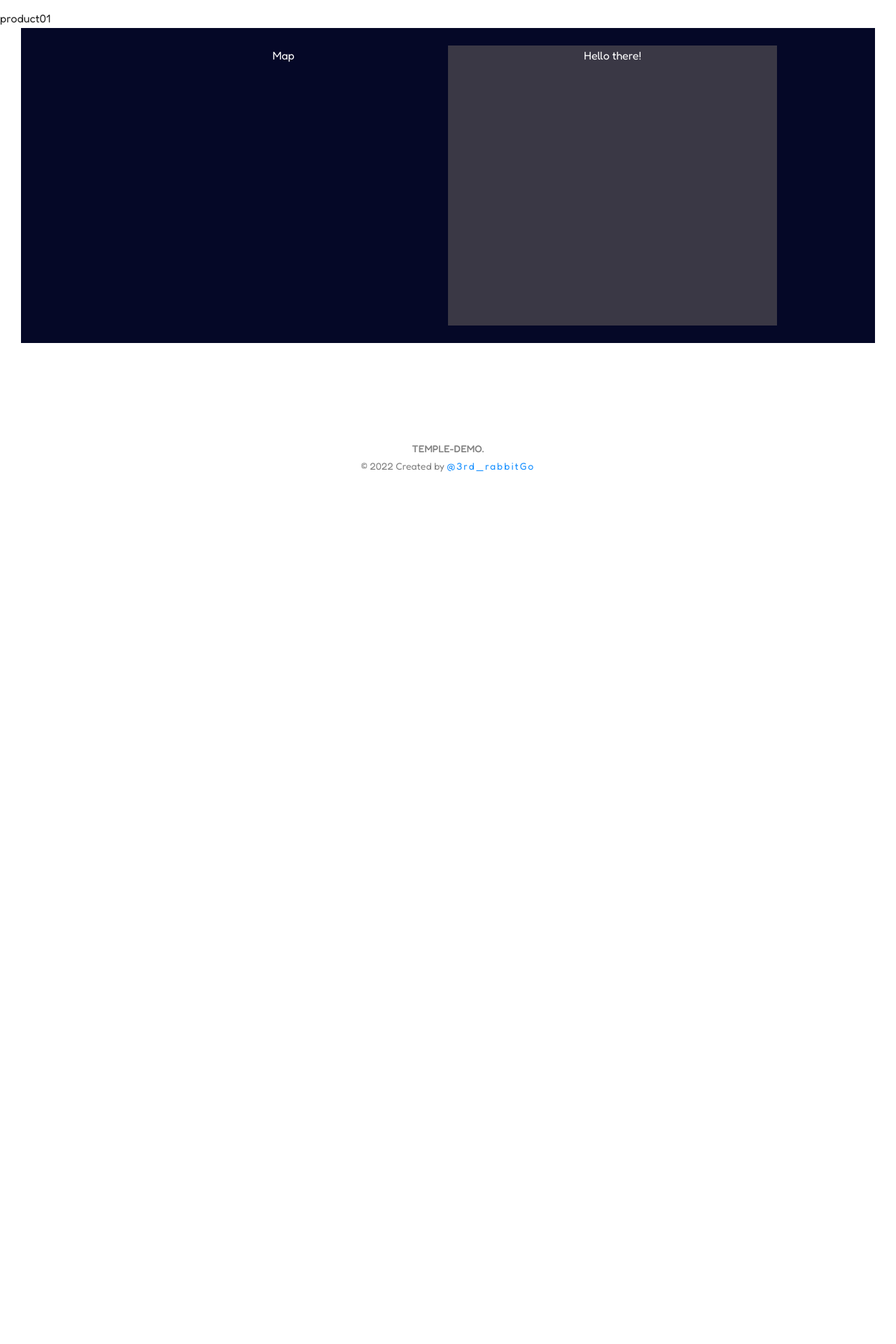
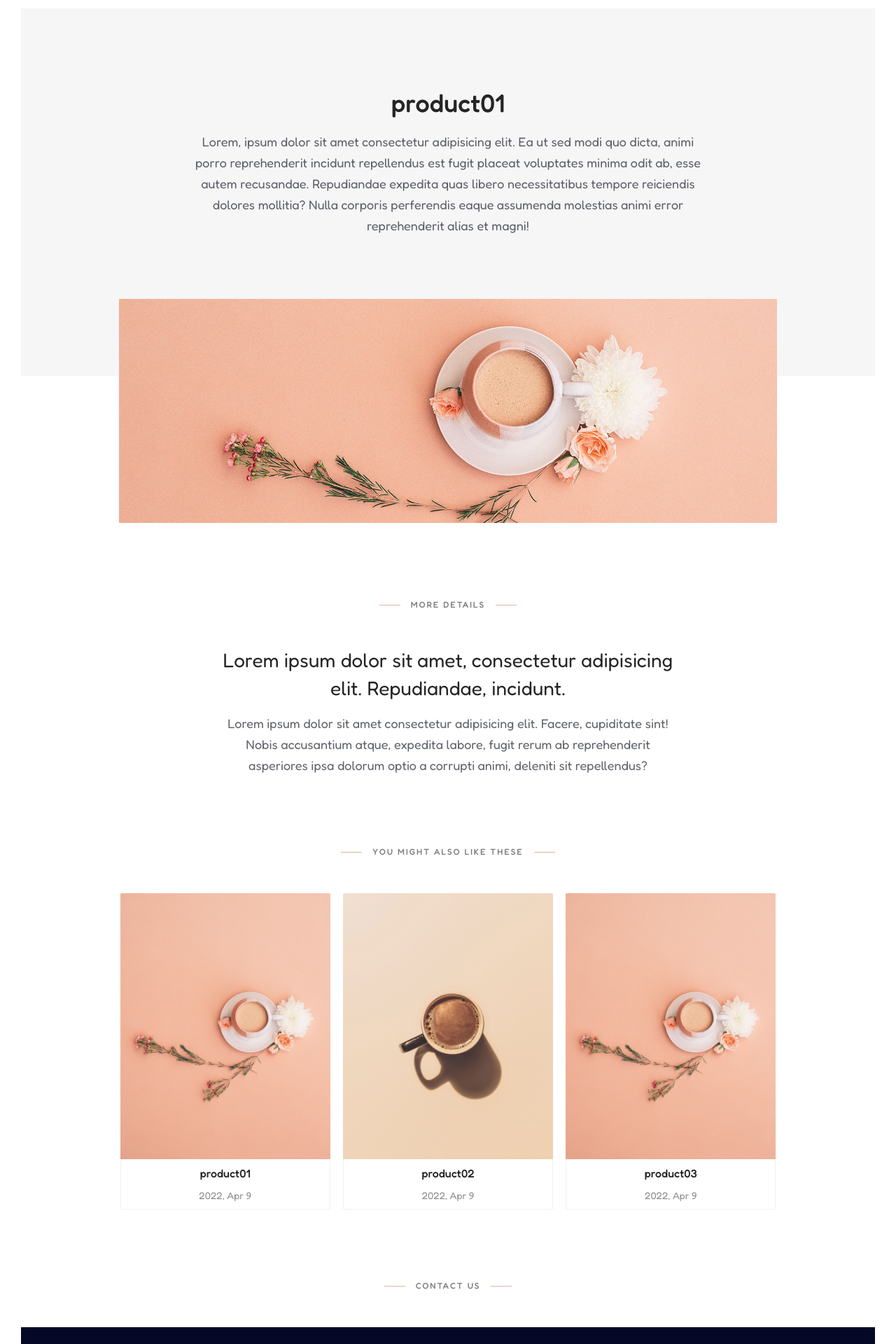
Before and after one commit to alohadancemeow/next-temple-demo, a Next.js app: page /product/1 in a window 1280 px wide. Shown: the part 80-2000 px from the top of the page at 70% size. Before the commit the page ends 800 px from the top, so only its background shows below. Built offline with nearby package versions, Linux system fonts and the light colour scheme.

Commit message:
product details

```diff
--- a/components/Contact/index.jsx
+++ b/components/Contact/index.jsx
@@ -8,8 +8,21 @@ import {
     TextBox
 } from './styles'
 
+import {
+    SubHeadLine,
+    Label,
+    Line,
+} from '../elememtStyles'
+
 const Contact = () => {
     return (
+        <>
+            <SubHeadLine>
+                <Line />
+                <Label>Contact us</Label>
+                <Line />
+            </SubHeadLine>
+
             <ContactSection id='contact'>
                 <ContactWrapper>
                     <Content>
@@ -18,6 +31,7 @@ const Contact = () => {
                     </Content>
                 </ContactWrapper>
             </ContactSection>
+        </>
     )
 }
 
--- a/components/Content/ProductDetails/index.jsx
+++ b/components/Content/ProductDetails/index.jsx
@@ -1,8 +1,88 @@
 import React from 'react'
+import Link from 'next/link'
+
+// same as about page, just now only
+import {
+    Container,
+    ContentWrapper,
+    Content,
+    HeadLineWrapper,
+    HeadLine,
+    Paragraph,
+    MainWrapper,
+    MainContent,
+    MainImage,
+    MainText,
+    Header
+} from '../../About/styles'
+
+import {
+    SubHeadLine,
+    Label,
+    Line,
+} from '../../elememtStyles'
+
+// reusing product card, just now only
+import { fakeProduct1 } from '../../Content'
+import { ProductBox, ProductWrapper } from '../styles'
+
+import ProductSection2 from '../Products/ProductSection2'
+
 
 const ProductDetailPage = ({ product }) => {
     return (
-        <div>{product.desc}</div>
+        <>
+            <Container>
+                <ContentWrapper>
+                    <Content>
+                        <HeadLineWrapper>
+                            <HeadLine>{product.desc}</HeadLine>
+                            <Paragraph>Lorem, ipsum dolor sit amet consectetur adipisicing elit. Ea ut sed modi quo dicta, animi porro reprehenderit incidunt repellendus est fugit placeat voluptates minima odit ab, esse autem recusandae. Repudiandae expedita quas libero necessitatibus tempore reiciendis dolores mollitia? Nulla corporis perferendis eaque assumenda molestias animi error reprehenderit alias et magni!</Paragraph>
+                        </HeadLineWrapper>
+                    </Content>
+                </ContentWrapper>
+            </Container>
+
+            <MainWrapper>
+                <MainContent>
+                    <MainImage
+                        preview={false}
+                        src={product.image}
+                        alt='image'
+                    />
+
+                    <SubHeadLine>
+                        <Line />
+                        <Label>More Details</Label>
+                        <Line />
+                    </SubHeadLine>
+
+                    <MainText>
+                        <Header>Lorem ipsum dolor sit amet, consectetur adipisicing elit. Repudiandae, incidunt.</Header>
+                        <Paragraph>Lorem ipsum dolor sit amet consectetur adipisicing elit. Facere, cupiditate sint! Nobis accusantium atque, expedita labore, fugit rerum ab reprehenderit asperiores ipsa dolorum optio a corrupti animi, deleniti sit repellendus?</Paragraph>
+                    </MainText>
+
+                    <SubHeadLine>
+                        <Line />
+                        <Label>YOU MIGHT ALSO LIKE THESE</Label>
+                        <Line />
+                    </SubHeadLine>
+
+                    <ProductBox>
+                        <ProductWrapper>
+                            {fakeProduct1.map(item => (
+                                <Link key={item.id} href={`/product/${item.id}`}>
+                                    <a>
+                                        <ProductSection2 item={item} />
+                                    </a>
+                                </Link>
+                            ))}
+                        </ProductWrapper>
+                    </ProductBox>
+
+                </MainContent>
+            </MainWrapper>
+        </>
     )
 }
 
--- a/components/Content/index.jsx
+++ b/components/Content/index.jsx
@@ -87,12 +87,6 @@ const Content = () => {
                     </ProductWrapper>
                 </ProductBox>
 
-                <SubHeadLine>
-                    <Line />
-                    <Label>Contact us</Label>
-                    <Line />
-                </SubHeadLine>
-
             </ContenWrapper>
         </ContentSection>
     )
```
Lines whose indentation alone changed are shown as unchanged.
